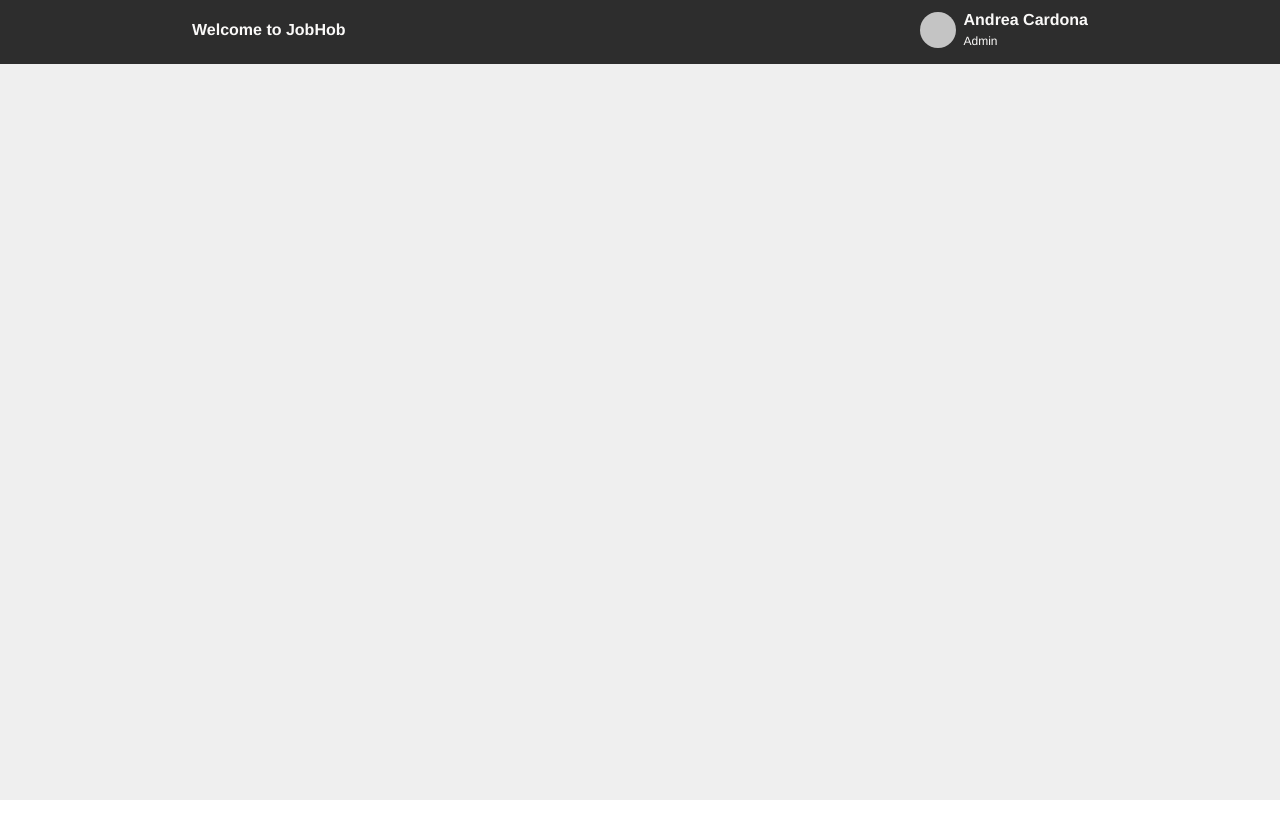
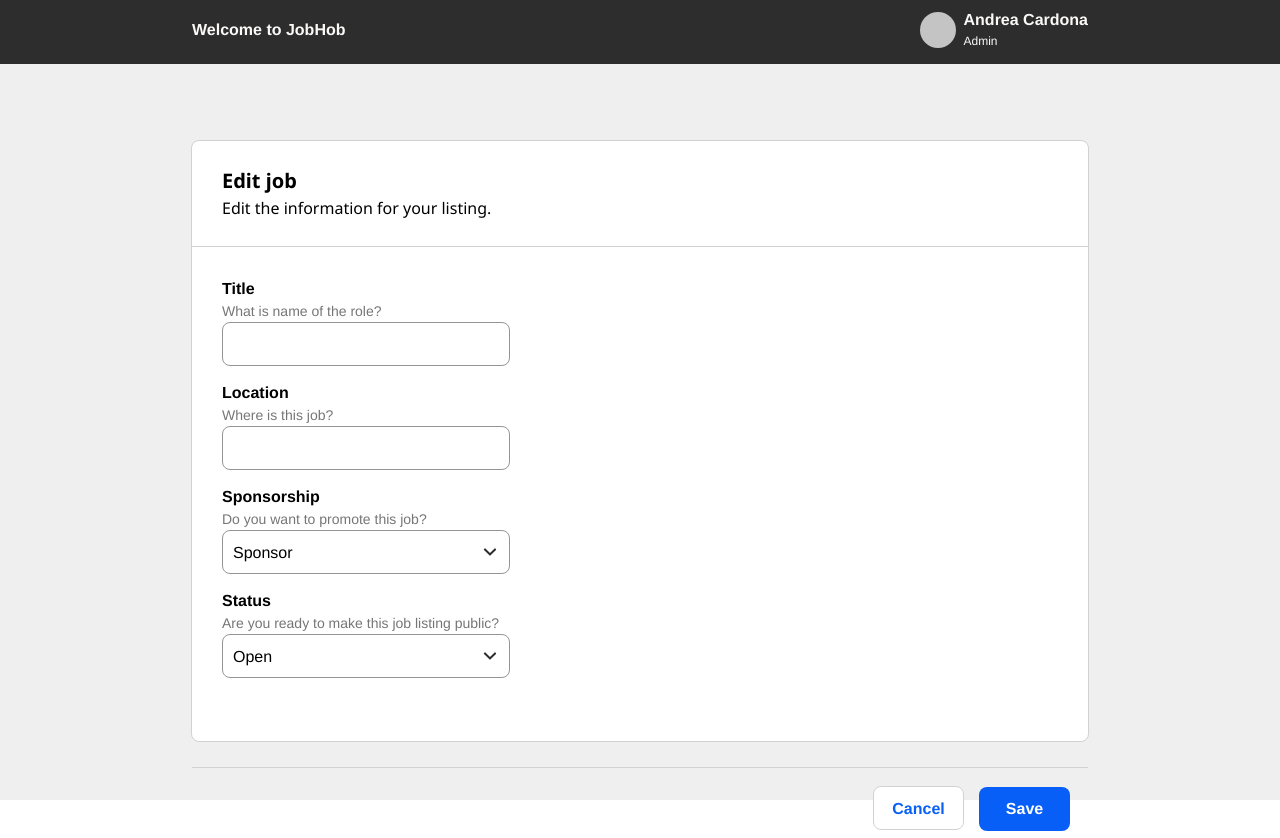
Before and after one commit to andreancardona/job-app, a React (Create React App) app: page /edit-job in a window 1280 px wide. Before the commit the page ends 800 px from the top, so only its background shows below. Built offline with nearby package versions, Linux system fonts and the light colour scheme.

Commit message:
update(app): all functionality and styling done

```diff
--- a/src/components/AddJob.js
+++ b/src/components/AddJob.js
@@ -60,15 +60,14 @@ const AddJob = (props) => {
         <label className="label">Sponsorship</label>
           <div className="sub-label">Do you want to promote this job?</div>
             <select className="select-input" onChange={handleInputChange} name="sponsorship" value={job.sponsorship}>
-              <option value="sponsorship">Sponsorship</option>
-              <option value="free">Free</option>
-              <option value="Unknow">Unkown</option>
+              <option value="Sponsor">Sponsor</option>
+              <option value="Free">Free</option>
             </select>
         <label className="label">Status</label>
           <div className="sub-label">Are you ready to make this job listing public?</div>
             <select className="select-input" onChange={handleInputChange} name="status" value={job.status}>
-              <option value="open">Open</option>
-              <option value="pending">Pending</option>
+              <option value="Open">Open</option>
+              <option value="Paused">Paused</option>
               <option value="Closed">Closed</option>
             </select>
       </form>
--- a/src/components/App.js
+++ b/src/components/App.js
@@ -9,9 +9,9 @@ import '../styles/App.css';
 const App = () => {
   // Our list of jobs
   const jobsList = [
-    { id: 1, title: 'Astronaut', location: 'Austin, TX', posted: '', sponsorship: 'yes', status: 'none' },
-    { id: 2, title: 'Barista', location: 'Austin, TX', posted: '', sponsorship: 'yes', status: 'none'},
-    { id: 3, title: 'Dancer', location: 'Austin, TX', posted: '', sponsorship: 'yes', status: 'none' },
+    { id: 1, title: 'Product Manager', location: 'Austin, TX', posted: '10/04/2020', sponsorship: 'Free', status: 'Open' },
+    { id: 2, title: 'CEO', location: 'Austin, TX', posted: '12/30/2020', sponsorship: 'Sponsored', status: 'Paused'},
+    { id: 3, title: 'Software Engineer', location: 'Seattle, WA', posted: '11/18/2020', sponsorship: 'Free', status: 'Closed' },
   ]
 
   const initialState = { id: '', title: '', location: '', sponsorship: '', status: '' };
@@ -61,14 +61,13 @@ const App = () => {
             </Fragment>
             } />
             <Route path="/edit-job" component={() =>
-            editing ?
             <EditJob
               jobs={jobs}
               editing={editing}
               setEditing={setEditing}
               currentJob={currentJob}
               updateJob={updateJob}
-            /> : null
+            />
             } />
             <Route path="/add-job" component={() =>
             <AddJob jobs={jobs} addJob={addJob} setEditing={setEditing}/>
--- a/src/components/EditJob.js
+++ b/src/components/EditJob.js
@@ -32,22 +32,43 @@ const EditJob = (props) => {
   }
 
   return (
-    <form className="edit-job-form">
-			<label>Title</label>
-			  <input type="text" name="title" value={job.title} onChange={handleInputChange} />
-			<label>Location</label>
-			  <input type="text" name="location" value={job.location} onChange={handleInputChange} />
-      <label>Posted</label>
-			  <input type="text" name="posted" value={job.posted} onChange={handleInputChange} />
-      <label>Sponsorship</label>
-			  <input type="text" name="sponsorship" value={job.sponsorship} onChange={handleInputChange} />
-      <label>Status</label>
-			  <input type="text" name="status" value={job.status} onChange={handleInputChange} />
-      <button onClick={handleSubmit}>Update Job</button>
-      <button onClick={handleCancel} className="edit-button">
-        Cancel
-      </button>
-    </form>
+    <div className="edit-job-container">
+      <div className="edit-job-headers">
+        <div className="edit-job-heading">
+          Edit job
+        </div>
+        <div className="edit-job--sub-heading">
+          Edit the information for your listing.
+        </div>
+      </div>
+      <form className="edit-job-form">
+        <label className="label">Title</label>
+          <div className="sub-label">What is name of the role?</div>
+          <input className="input" type="text" name="title" value={job.title} onChange={handleInputChange} />
+        <label className="label">Location</label>
+          <div className="sub-label">Where is this job?</div>
+          <input className="input" type="text" name="location" value={job.location} onChange={handleInputChange} />
+        <label  className="label">Sponsorship</label>
+          <div className="sub-label">Do you want to promote this job?</div>
+          <select className="select-input" onChange={handleInputChange} name="sponsorship" value={job.sponsorship}>
+            <option value="Sponsor">Sponsor</option>
+            <option value="Free">Free</option>
+          </select>
+        <label className="label">Status</label>
+          <div className="sub-label">Are you ready to make this job listing public?</div>
+          <select className="select-input" onChange={handleInputChange} name="status" value={job.status}>
+            <option value="Open">Open</option>
+            <option value="Paused">Paused</option>
+            <option value="Closed">Closed</option>
+          </select>
+      </form>
+      <div className="edit-job-footer">
+        <div className="footer-button-container">
+          <button className="cancel-button" onClick={handleCancel}>Cancel</button>
+          <button className="update-button" onClick={handleSubmit}>Save</button>
+        </div>
+      </div>
+    </div>
   )
 }
 
--- a/src/components/JobsList.js
+++ b/src/components/JobsList.js
@@ -26,7 +26,7 @@ const JobsList = (props) => {
             <div className="location">{job.location}</div>
           </div>
           <div className="job-details">
-            <div className="posted"><CurrentDate /></div>
+          <div className="posted">{job.posted ? job.posted : <CurrentDate />}</div>
             <div className="sponsorship">{job.sponsorship}</div>
             <div className="status">{job.status}</div>
             <button className="edit-button" onClick={() => {props.editJob(job) || history.push("/edit-job")}}>
--- a/src/styles/AddJob.css
+++ b/src/styles/AddJob.css
@@ -62,6 +62,17 @@
   text-align: left;
 }
 
+.sub-label {
+  font-family: "Helvetica Neue";
+  font-size: 14px;
+  font-style: normal;
+  font-weight: 400;
+  line-height: 21px;
+  letter-spacing: 0em;
+  text-align: left;
+  color: #767676;
+}
+
 input {
   font-family: "Helvetica Neue";
   font-size: 16px;
@@ -109,17 +120,6 @@ select {
   }
 }
 
-.sub-label {
-  font-family: "Helvetica Neue";
-  font-size: 14px;
-  font-style: normal;
-  font-weight: 400;
-  line-height: 21px;
-  letter-spacing: 0em;
-  text-align: left;
-  color: #767676;
-}
-
 .input {
   width: 274px;
   height: 40px;
@@ -137,6 +137,11 @@ select {
   background-color: #ffff;
 }
 
+.footer-button-container {
+  margin: 18px 18px 0 0;
+  float: right;
+}
+
 .add-job-footer {
   height: 70px;
   border-top: 1px solid #d4d2d0;
@@ -150,15 +155,10 @@ select {
   font-size: 16px;
   line-height: 18px;
   background: #ffff;
-  padding: 13px, 16px, 13px, 16px;
+  padding: 13px 16px 13px 16px;
   border-radius: 8px;
   width: 91px;
   height: 44px;
   border: 1px solid #d4d2d0;
   margin-right: 15px;
 }
-
-.footer-button-container {
-  margin: 18px 18px 0 0;
-  float: right;
-}
--- a/src/styles/EditJob.css
+++ b/src/styles/EditJob.css
@@ -1,3 +1,179 @@
+.edit-job-container {
+  margin-top: 140px;
+  width: 70%;
+  height: 75%;
+  background: #FFFFFF;
+  border: 1px solid #d4d2d0;
+  border-radius: 8px;
+}
+
+@media screen and (max-width: 768px) {
+  .edit-job-container {
+    width: 95%;
+    height: 90%;
+    margin-top: 70px;
+  }
+}
+
+.edit-job-headers {
+  height: 80px;
+  padding: 25px 0 0 30px;
+  border-bottom: 1px solid #d4d2d0;
+}
+
+@media screen and (max-width: 768px) {
+  .edit-job-headers {
+    padding: 20px;
+  }
+}
+
+.edit-job-heading {
+  font-family: "Noto Sans";
+  font-size: 20px;
+  font-style: normal;
+  font-weight: 700;
+  line-height: 30px;
+  letter-spacing: 0em;
+}
+
+.edit-job--sub-heading {
+  font-family: "Noto Sans";
+  font-size: 16px;
+  font-style: normal;
+  font-weight: 400;
+  line-height: 24px;
+  letter-spacing: 0em;
+}
+
 .edit-job-form {
-  padding-top: 100px;
+  height: 460px;
+  display: flex;
+  flex-direction: column;
+  padding: 30px;
 }
+
+.label {
+  font-family: "Helvetica Neue";
+  font-size: 16px;
+  font-style: normal;
+  font-weight: 700;
+  line-height: 24px;
+  letter-spacing: 0em;
+  text-align: left;
+}
+
+.sub-label {
+  font-family: "Helvetica Neue";
+  font-size: 14px;
+  font-style: normal;
+  font-weight: 400;
+  line-height: 21px;
+  letter-spacing: 0em;
+  text-align: left;
+  color: #767676;
+}
+
+input {
+  font-family: "Helvetica Neue";
+  font-size: 16px;
+  font-style: normal;
+  font-weight: 400;
+  line-height: 24px;
+  letter-spacing: 0em;
+  text-align: left;
+  padding-left: 10px;
+}
+
+select {
+  font-family: "Helvetica Neue";
+  font-size: 16px;
+  font-style: normal;
+  font-weight: 400;
+  line-height: 24px;
+  letter-spacing: 0em;
+  text-align: left;
+  padding: 10px;
+  -webkit-appearance: none;
+  -moz-appearance: none;
+  appearance: none;
+  background-image: url("../images/caret.svg");
+  background-position: 260px center;
+  background-repeat: no-repeat;
+}
+
+@media screen and (max-width: 768px) {
+  select {
+    font-family: "Helvetica Neue";
+    font-size: 16px;
+    font-style: normal;
+    font-weight: 400;
+    line-height: 24px;
+    letter-spacing: 0em;
+    text-align: left;
+    padding: 10px;
+    -webkit-appearance: none;
+    -moz-appearance: none;
+    appearance: none;
+    background-image: url("../images/caret.svg");
+    background-position: 260px center;
+    background-repeat: no-repeat;
+  }
+}
+
+.input {
+  width: 274px;
+  height: 40px;
+  border: 1px solid #949494;
+  border-radius: 8px;
+}
+
+.select-input {
+  width: 288px;
+  height: 44px;
+  border: 1px solid #949494;
+  border-radius: 8px;
+  margin-bottom: 15px;
+  background-color: #ffff;
+}
+
+
+.footer-button-container {
+  margin: 18px 18px 0 0;
+  float: right;
+}
+
+.edit-job-footer {
+  height: 70px;
+  border-top: 1px solid #d4d2d0;
+}
+
+.update-button {
+  color: #ffff;
+  font-family: Helvetica Neue;
+  font-style: normal;
+  font-weight: 700;
+  font-size: 16px;
+  line-height: 18px;
+  background: #085FF7;
+  padding: 13px 16px 13px 16px;
+  border-radius: 8px;
+  width: 91px;
+  height: 44px;
+  border: none;
+}
+
+.cancel-button {
+  color: #085FF7;
+  font-family: Helvetica Neue;
+  font-style: normal;
+  font-weight: 700;
+  font-size: 16px;
+  line-height: 18px;
+  background: #ffff;
+  padding: 13px, 16px, 13px, 16px;
+  border-radius: 8px;
+  width: 91px;
+  height: 44px;
+  border: 1px solid #d4d2d0;
+  margin-right: 15px;
+}
--- a/src/styles/JobsList.css
+++ b/src/styles/JobsList.css
@@ -110,12 +110,30 @@
   padding: 18px 0px 18px 18px;
 }
 
+@media screen and (max-width: 768px) {
+  .job-tile {
+    font-size: 16px;
+  }
+
+  .job-title-location {
+    width: 23%;
+    padding: 0 0 0 2%;
+  }
+}
+
 .job-details {
   width: 60%;
   display: flex;
   flex-direction: row;
   justify-content: space-between;
   align-items: center;
+}
+
+@media screen and (max-width: 768px) {
+  .job-details {
+    width: 75%;
+    margin-right: 5px;
+  }
 }
 
 .title {
@@ -138,6 +156,16 @@
   color: #949494;
 }
 
+.posted {
+  font-family: "Noto Sans";
+  font-style: normal;
+  font-weight: 400;
+  font-size: 14px;
+  line-height: 21px;
+  letter-spacing: 0em;
+  color:#2d2d2d;
+}
+
 .sponsorship {
   font-family: "Noto Sans";
   font-style: normal;
@@ -158,17 +186,6 @@
   color:#2d2d2d;
 }
 
-@media screen and (max-width: 600px) {
-  .job-tile {
-    font-size: 16px;
-  }
-
-  .job-title-location {
-    width: 23%;
-    padding: 5% 0px 5% 5%;
-  }
-}
-
 .edit-button {
   color: #085FF7;
   font-family: "Helvetica Neue";
@@ -184,7 +201,7 @@
   border: 1px solid #d4d2d0;
 }
 
-@media screen and (max-width: 600px) {
+@media screen and (max-width: 768px) {
   .edit-button {
     margin: 0px;
   }
```
